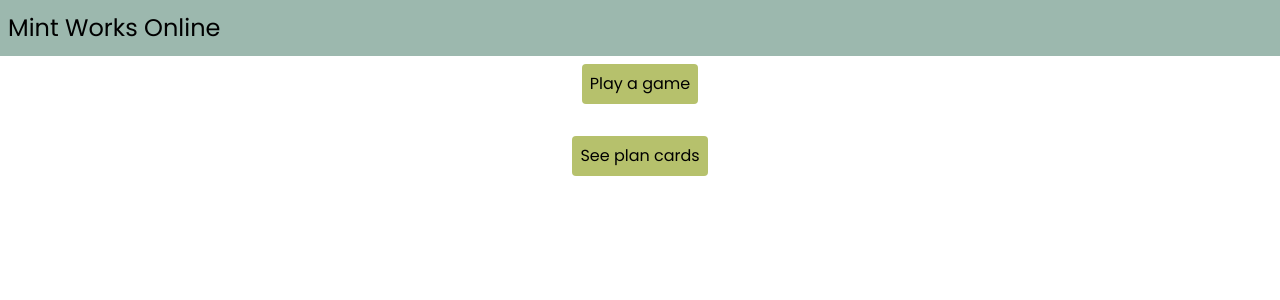
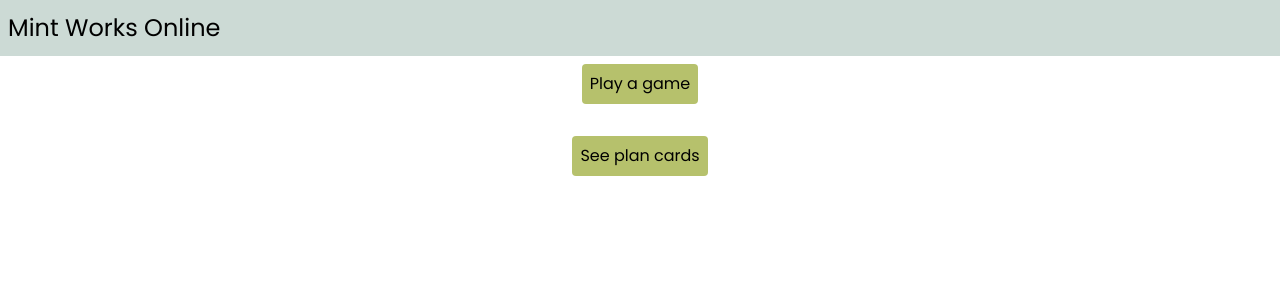
Before and after one commit to Aerilym/mint-works-online, a Next.js app: page / in a window 1280 px wide. Shown: the top 300 px of the page. Built offline with nearby package versions, Linux system fonts and the light colour scheme.

Commit message:
Add more tailwind colors

```diff
--- a/app/components/Button.tsx
+++ b/app/components/Button.tsx
@@ -3,7 +3,7 @@ import { ButtonHTMLAttributes } from 'react';
 
 export function Button({ className, children, ...rest }: ButtonHTMLAttributes<HTMLButtonElement>) {
   return (
-    <button className={clsx('rounded bg-mintCard-culture p-2', className)} {...rest}>
+    <button className={clsx('rounded bg-lime-500 p-2', className)} {...rest}>
       {children}
     </button>
   );
--- a/app/layout.tsx
+++ b/app/layout.tsx
@@ -16,7 +16,7 @@ export default function RootLayout({ children }: { children: React.ReactNode })
   return (
     <html lang="en" className={poppins.className}>
       <body>
-        <header className="flex h-14 w-full items-center bg-mintCard-deed p-2">
+        <header className="flex h-14 w-full items-center bg-cyan-300 p-2">
           <h2 className="text-2xl">Mint Works Online</h2>
         </header>
         <div className="flex h-full w-full flex-col items-center justify-center p-2">
--- a/tailwind.config.js
+++ b/tailwind.config.js
@@ -14,6 +14,51 @@ const deed = {
   950: '#25332E',
 };
 
+const utility = {
+  DEFAULT: '#F1B158',
+  50: '#FFFFFF',
+  100: '#FEF7EF',
+  200: '#FAE6C9',
+  300: '#F7D4A3',
+  400: '#F4C37E',
+  500: '#F1B158',
+  600: '#ED9924',
+  700: '#C87B11',
+  800: '#945B0C',
+  900: '#613C08',
+  950: '#472C06',
+};
+
+const production = {
+  DEFAULT: '#E17975',
+  50: '#FFFFFF',
+  100: '#FEFBFB',
+  200: '#F7DBDA',
+  300: '#F0BAB8',
+  400: '#E89A97',
+  500: '#E17975',
+  600: '#D74C47',
+  700: '#BD2F29',
+  800: '#8F231F',
+  900: '#611815',
+  950: '#4A1210',
+};
+
+const culture = {
+  DEFAULT: '#B6C16C',
+  50: '#F6F7ED',
+  100: '#EFF1DF',
+  200: '#E1E5C2',
+  300: '#D3D9A5',
+  400: '#C4CD89',
+  500: '#B6C16C',
+  600: '#9FAC49',
+  700: '#7B8538',
+  800: '#565D27',
+  900: '#323617',
+  950: '#20220E',
+};
+
 /** @type {import('tailwindcss').Config} */
 module.exports = {
   content: [
@@ -26,6 +71,12 @@ module.exports = {
     fontFamily: {
       sans: ['Poppins', 'sans-serif'],
     },
+    colors: {
+      cyan: deed,
+      orange: utility,
+      red: production,
+      lime: culture,
+    },
     extend: {
       colors: {
         mintCard: {
@@ -33,10 +84,10 @@ module.exports = {
           textPrimary: '#1f3a42',
           textSecondary: '#f6eed8',
           border: '#5e5e5e',
-          deed: deed,
-          utility: '#f1b158',
-          production: '#e17975',
-          culture: '#b6c16c',
+          deed,
+          utility,
+          production,
+          culture,
         },
       },
     },
```
Also changed, not shown: 1 other file (tests, documents, lock files or other folders).
